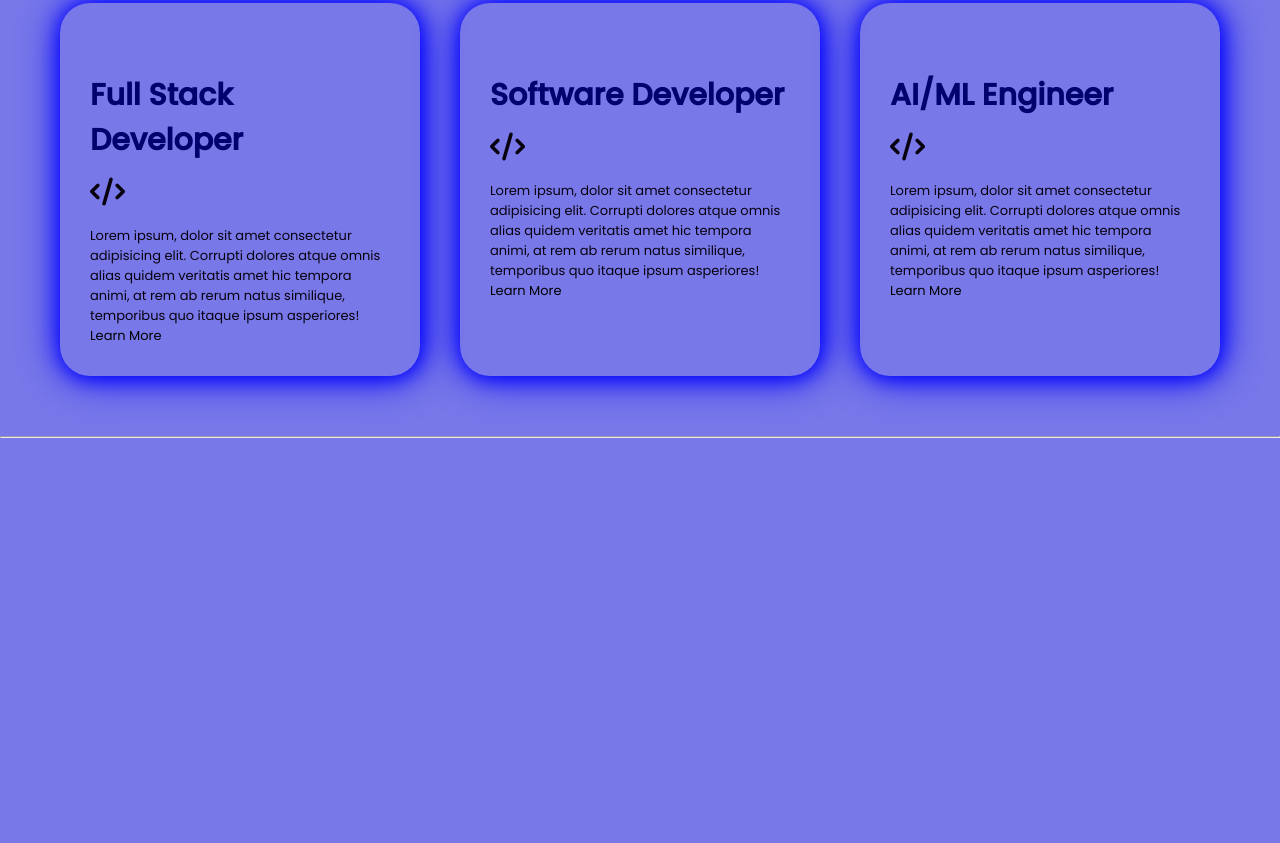
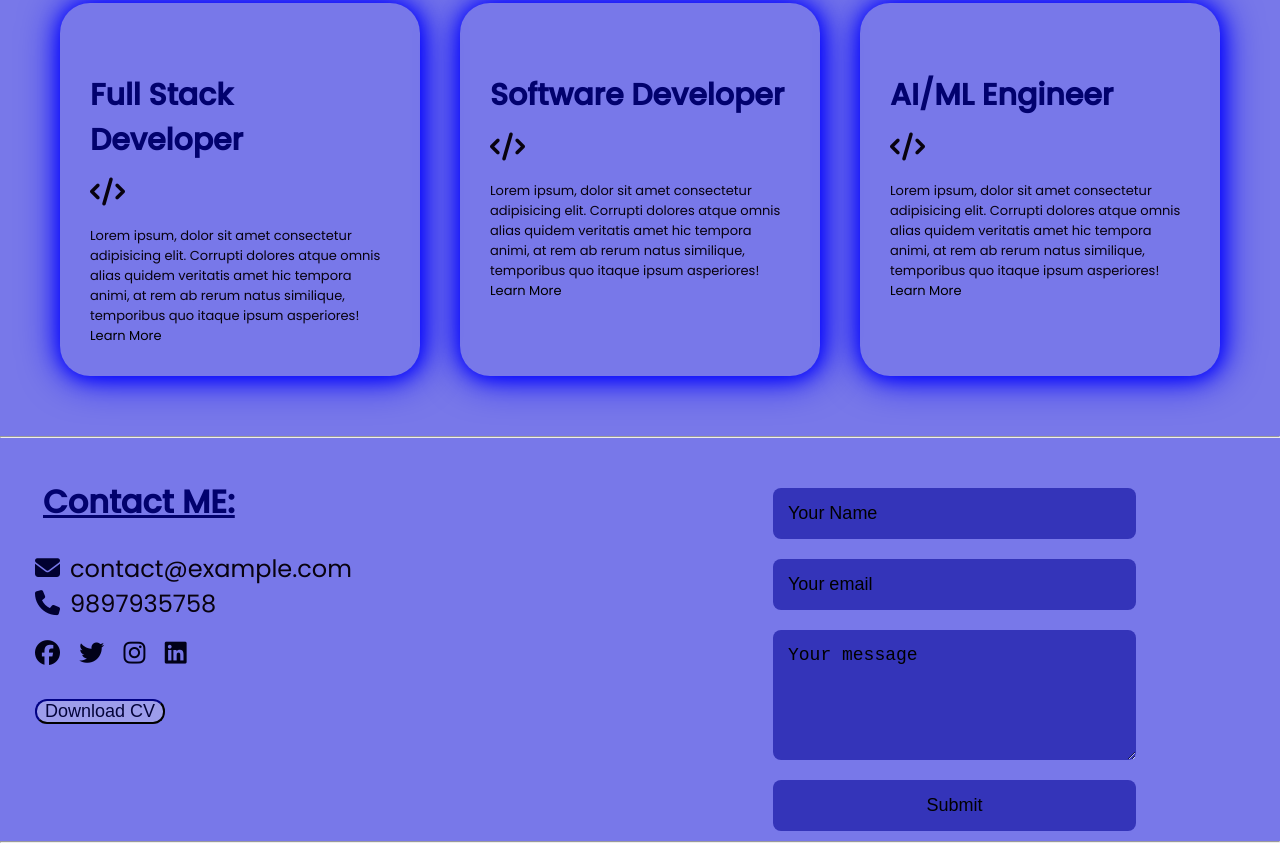
Before and after one commit to Anushkamahajan6/codsoft_2, a plain HTML site: page index.html in a window 1280 px wide. Shown: the part 994-1837 px from the top of the page. Before the commit the page ends 1432 px from the top, so only its background shows below. Drawn offline with nearby package versions, Linux system fonts and the light colour scheme.

Commit message:
Add contact me section

```diff
--- a/index.html
+++ b/index.html
@@ -1,6 +1,7 @@
 <html lang="en">
 <head>
     <meta charset="UTF-8">
+    <meta http-equiv="X-UA-Compatible" content="IE=edge">
     <meta name="viewport" content="width=device-width, initial-scale=1.0">
     <title>Portfolio</title>
     <link rel="stylesheet" href="style.css">
@@ -77,6 +78,35 @@
              </div>
         </section>
         <hr>
+        <footer>
+            <div class="contact">
+                <div class="contactcont">
+                <div class="contactleft">
+                    <h1>Contact ME:</h1>
+                    <p><i class="fa-solid fa-envelope"></i>contact@example.com</p>
+                    <p><i class="fa-solid fa-phone"></i>9897935758</p>
+                    <div class="socioicons">
+                        <a href="#"><i class="fa-brands fa-facebook"></i></a>
+                        <a href="#"><i class="fa-brands fa-twitter"></i></a>
+                        <a href="#"><i class="fa-brands fa-instagram"></i></a>
+                        <a href="#"><i class="fa-brands fa-linkedin"></i></a>
+                    </div>
+                    <div class="contactbtn">
+                        <button>Download CV</button>
+                    </div>
+                </div>
+                <div class="contactright">
+                    <form>
+                    <input type="text" placeholder="Your Name">
+                    <input type="email" placeholder="Your email">
+                    <textarea name="message" rows="5" placeholder="Your message"></textarea>
+                    <button type="submit">Submit</button>
+                    </form>
+                </div>
+            </div>
+            </div>
+        </footer>
+        <hr>
     </main>
     <script src="https://unpkg.com/typed.js@2.1.0/dist/typed.umd.js"></script>
     <script>
--- a/style.css
+++ b/style.css
@@ -131,3 +131,62 @@ box-shadow: 1px 1px 20px blue,1px 1px 40px blue;
     margin-left:35%;
     margin-bottom:50px;
 }
+.contactcont{
+    display: flex;
+}
+.contactleft{
+    width:100%;
+}
+.contactleft h1{
+    margin-bottom:25px ;
+    text-decoration:underline;
+}
+.contactleft p i{
+    color: rgb(1, 1, 49);
+    margin-right:10px;
+    font-size: 25px;
+    margin-left: 35px;
+}
+.contactleft p{
+    font-size: x-large;
+}
+.socioicons{
+    margin-left:35px;
+    margin-top:20px;
+}
+.socioicons a{
+    margin-right:15px;
+    font-size: 25px;
+    color: rgb(1, 1, 24);
+}
+.socioicons a:hover{
+    color: rgb(252, 247, 247);
+}
+.contactbtn button{
+    margin-top:30px ;
+    margin-left: 35px;
+    background-color: rgb(157, 157, 235);
+    color: rgb(4, 4, 58);
+    font-size: large;
+    border-radius: 12px;
+    width:130;
+    border-color: rgb(1, 1, 48);
+}
+.contactright form{
+    width:80%;
+    margin-top:40px;
+    margin-left:50px;
+}
+form input,form textarea,form button{
+    width:80%;
+    border: 0;
+    outline:none ;
+    padding:15px;
+    margin: 10px;
+    background-color: rgb(52, 52, 185);
+    font-size: 18px;
+    border-radius: 8px;
+}
+form ::placeholder{
+    color:black;
+}
```
